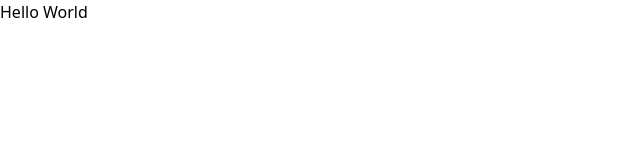
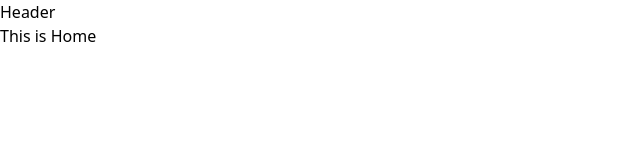
Before and after one commit to iftakhersifat/dash-route, a React (Vite) app: page / in a window 1280 px wide. Shown: the top 160 px of the page, without its empty margins (0-640 px from the left). Built offline with nearby package versions, Linux system fonts and the light colour scheme.

Commit message:
added nested routes

```diff
--- /dev/null
+++ b/src/Components/Header/Header.jsx
@@ -0,0 +1,11 @@
+import React from 'react';
+
+const Header = () => {
+    return (
+        <div>
+            <h1>Header</h1>
+        </div>
+    );
+};
+
+export default Header;
--- /dev/null
+++ b/src/Components/Home/Home.jsx
@@ -0,0 +1,11 @@
+import React from 'react';
+
+const Home = () => {
+    return (
+        <div>
+            <h1>This is Home</h1>
+        </div>
+    );
+};
+
+export default Home;
--- /dev/null
+++ b/src/Components/Mobiles/Mobiles.jsx
@@ -0,0 +1,11 @@
+import React from 'react';
+
+const Mobiles = () => {
+    return (
+        <div>
+            <h1>Mobiles</h1>
+        </div>
+    );
+};
+
+export default Mobiles;
--- /dev/null
+++ b/src/Components/Root/Root.jsx
@@ -0,0 +1,14 @@
+import React from 'react';
+import Header from '../Header/Header';
+import { Outlet } from 'react-router';
+
+const Root = () => {
+    return (
+        <div>
+            <Header></Header>
+            <Outlet></Outlet>
+        </div>
+    );
+};
+
+export default Root;
--- a/src/main.jsx
+++ b/src/main.jsx
@@ -6,11 +6,19 @@ import {
   createBrowserRouter,
   RouterProvider,
 } from "react-router";
+import Home from './Components/Home/Home.jsx';
+import Mobiles from './Components/Mobiles/Mobiles.jsx';
+import Root from './Components/Root/Root.jsx';
 
 const router = createBrowserRouter([
   {
     path: "/",
-    element: <div>Hello World</div>,
+    // element: <div>Hello World</div>,
+    Component: Root,
+    children: [
+      { index: true, Component: Home },
+      { path: "mobiles", Component: Mobiles },
+    ],
   },
 ]);
 
```
